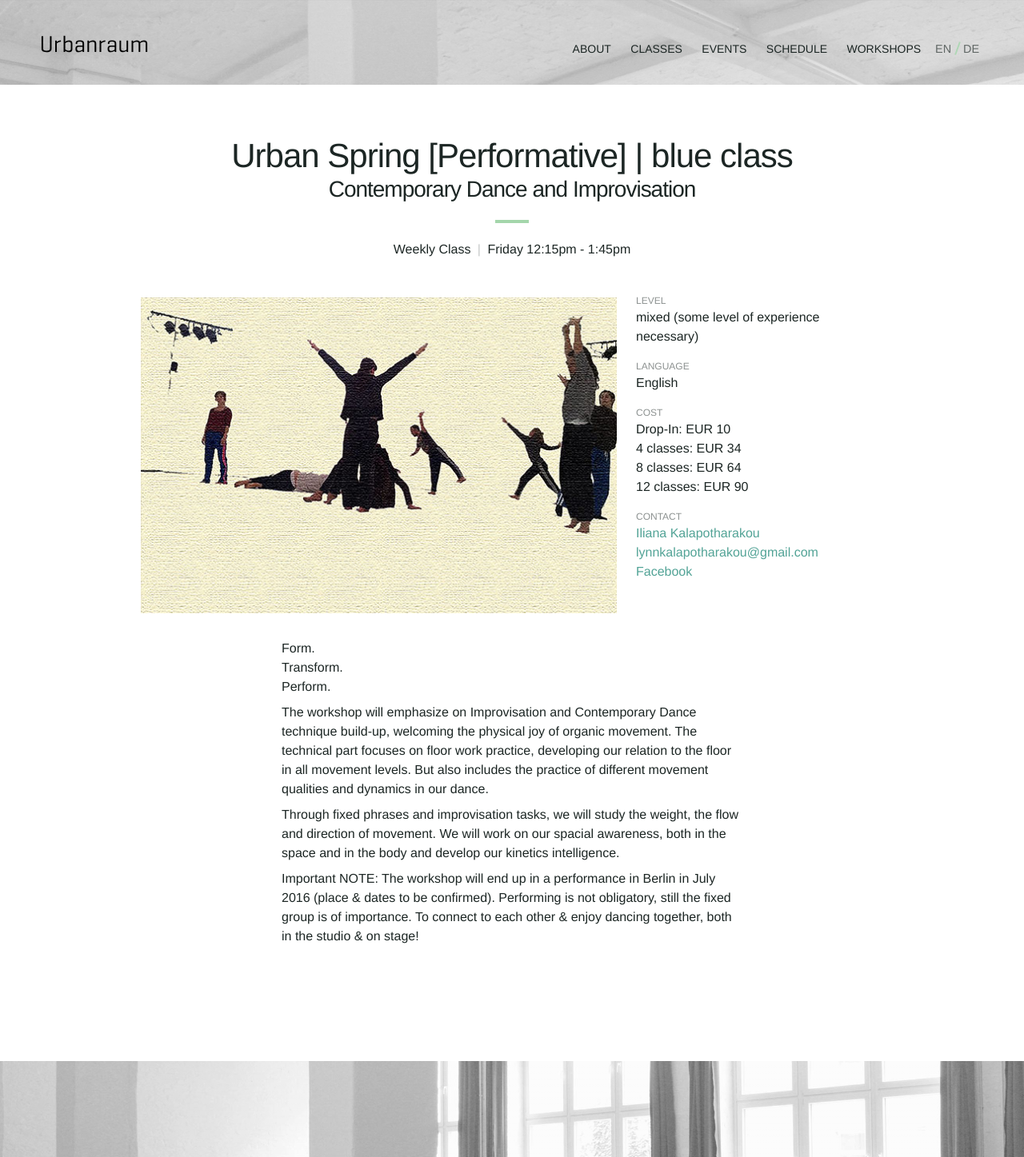
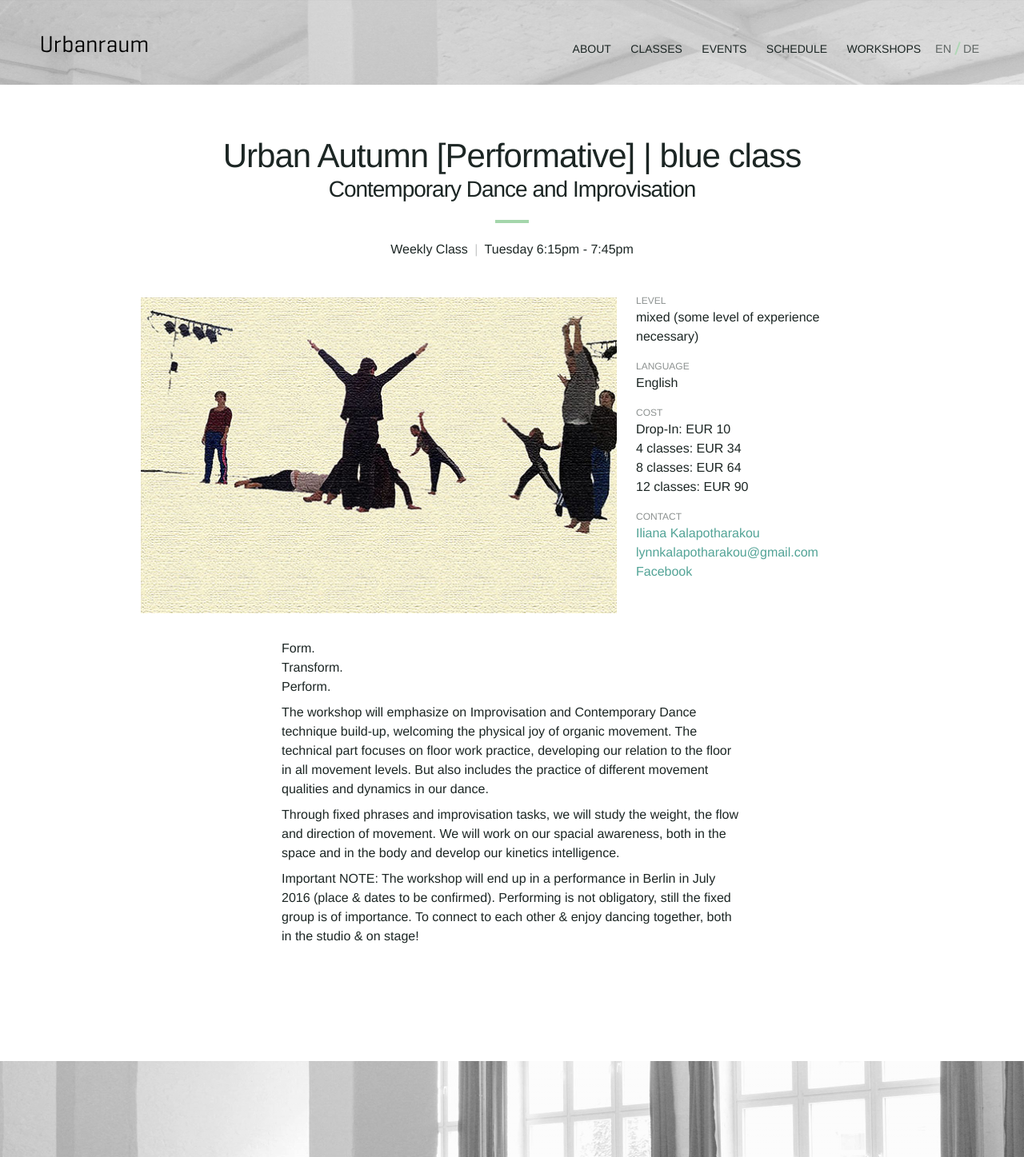
Before and after one commit to Kriesse/urbanraum, a Jekyll site: the page built from _classes/urban-spring-1.md, in a window 1280 px wide. Shown: the whole page at 80% size. Built offline with Jekyll 4.4.1, drawn with Linux system fonts in a browser that asks for light colours; nearby versions of some CDN libraries.

Commit message:
Update urban-spring-1.md

```diff
--- a/_classes/urban-spring-1.md
+++ b/_classes/urban-spring-1.md
@@ -2,14 +2,14 @@
 order: "3"
 teacher: "iliana"
 schedule:
-  - day: "friday"
-    start: "12:15pm"
-    end: "1:45pm"
+  - day: "tuesday"
+    start: "6:15pm"
+    end: "7:45pm"
 
 image: "class-urban-spring-01.jpg"
 
-title_en: "Urban Spring [Performative] | blue class"
-title_de: "Urban Spring [Performative] | blue class"
+title_en: "Urban Autumn [Performative] | blue class"
+title_de: "Urban Autumn [Performative] | blue class"
 
 subtitle_en: "Contemporary Dance and Improvisation"
 subtitle_de: "Zeitgenössischer Tanz und Improvisation für Erwachsense"
@@ -27,10 +27,7 @@ price_en: |
   12 classes: EUR 90
 
 price_de: |
-  Drop-In: 10 Euro
-  4 Stunden: 34 Euro
-  8 Stunden: 64 Euro
-  12 Stunden: 90 Euro
+
 
 language_en: "English"
 language_de: "Englisch"
```
